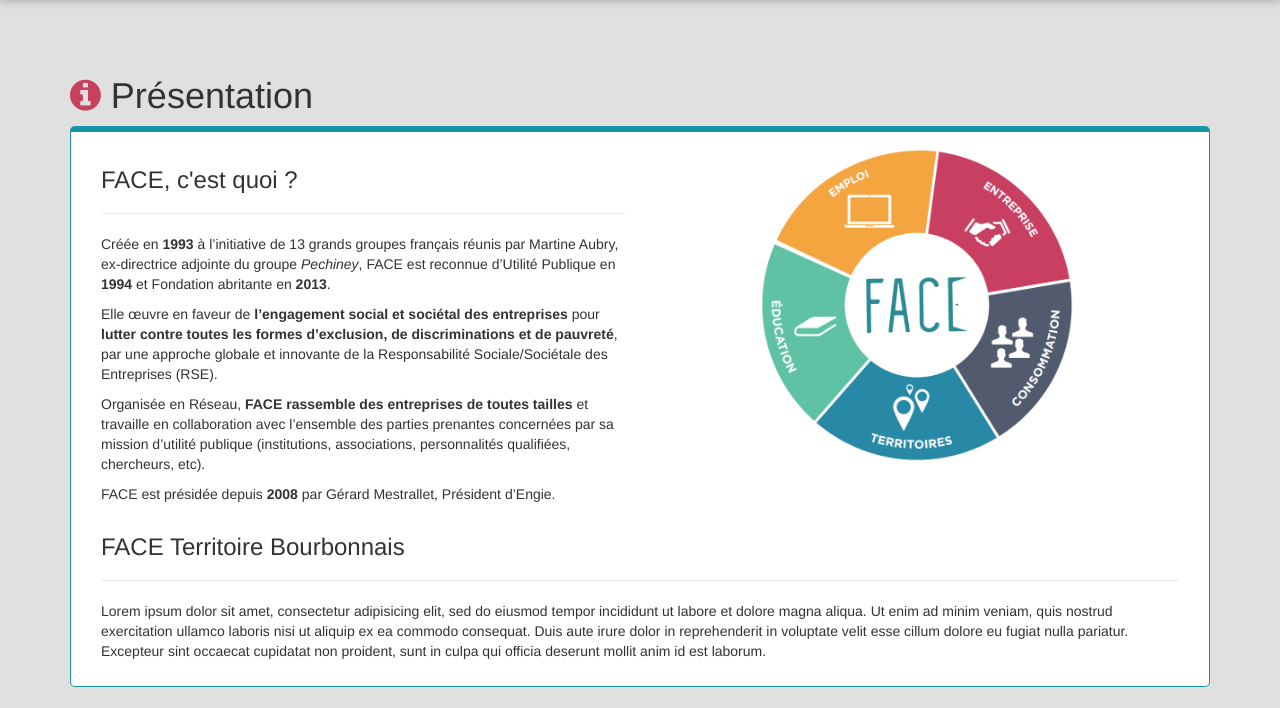
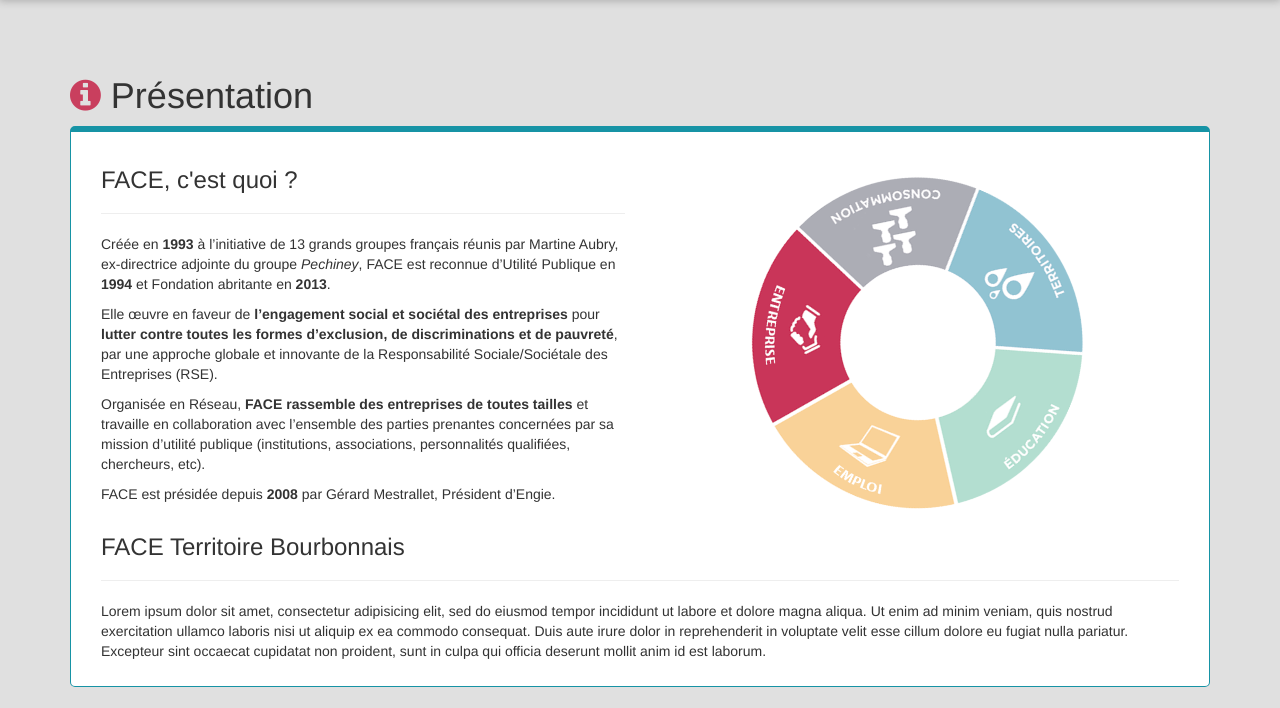
Before and after one commit to Registech/faceMoulins-projet_commun-, a PHP site: page /presentation.php in a window 1280 px wide. Shown: the part 174-882 px from the top of the page. Run offline with PHP 8.4, Linux system fonts and the light colour scheme.

Commit message:
round animated

```diff
--- a/css/style.css
+++ b/css/style.css
@@ -538,3 +538,28 @@ ul.nav li.dropdown:hover ul.dropdown-menu {
 #champ{
 	color: red;
 }
+
+/*////////// animation round start//////////*/
+.round{
+		display: flex;
+		margin-top: 30px;
+		justify-content: center;
+		align-self: center;
+
+}
+
+#container-roll{
+	display: flex;
+	flex-direction: row;
+}
+
+#round{
+		animation: round-roll 100s linear infinite;
+		position: absolute;
+	}
+
+@keyframes round-roll{
+  from {transform: rotate(0deg);}
+  to {transform: rotate(360deg);}
+}
+/*////////// animation round fin //////////*/
--- a/index.php
+++ b/index.php
@@ -9,7 +9,9 @@
 		<link href="https://fonts.googleapis.com/css?family=Fjalla+One" rel="stylesheet">
 		<link href="https://fonts.googleapis.com/css?family=Gudea" rel="stylesheet">
 		<link href="https://fonts.googleapis.com/css?family=Dancing+Script" rel="stylesheet">
+		<link rel="icon" href="img/ico.png" type="image/x-icon">
 		<link rel="shortcut icon" href="img/ico.png" type="image/x-icon">
+
 		<title>Face-Moulins.fr</title>
 	</head>
 	<body>
--- a/presentation.php
+++ b/presentation.php
@@ -21,6 +21,7 @@
 					<h1 class="col-md-12 boxtitle"><i class="fa fa-info-circle" aria-hidden="true"></i>Présentation</h1>
 
 					<div class="col-md-12 box">
+					<div id="container-roll">
 						<div class="col-md-6">
 							<h3>FACE, c'est quoi ?</h3>
 							<hr />
@@ -31,7 +32,10 @@
 						</div>
 
 						<div class="col-md-6" style="text-align: center;">
-							<img src="img/objectifFACE.png" alt="Objectifs de FACE" width="60%">
+							<div class="round">
+								<img id="round" src="img/round.png" alt="Objectifs de FACE" width="60%">
+							</div>
+						</div>
 						</div>
 
 						<div class="col-md-12">
```
Also changed, not shown: img/ico.ico (added), img/round.png (added).
